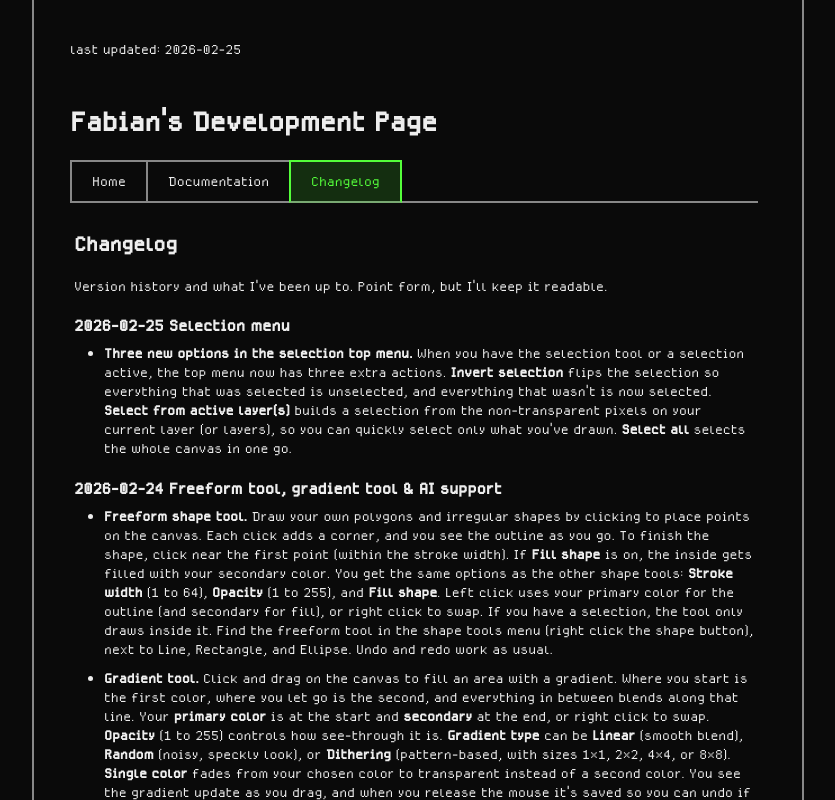
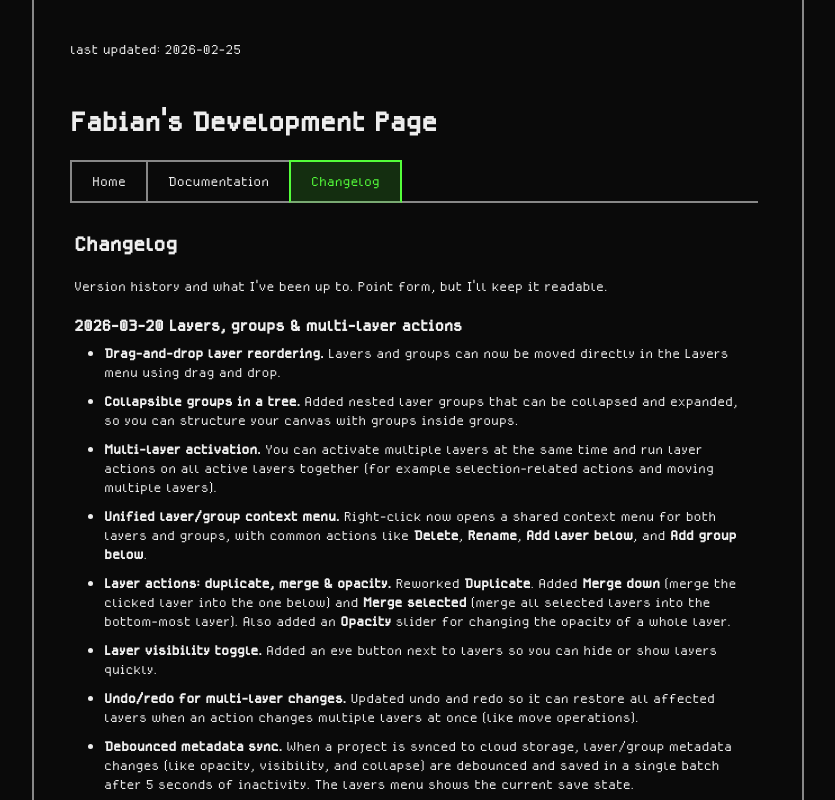
Before and after one commit to FabianKjellberg/pixelEditor, a Next.js app: page / in a window 1280 px wide. Both pictures are taken after a click on the button "Changelog". Shown: the whole page, without its empty margins (222-1057 px from the left). Built offline with nearby package versions, Linux system fonts and the light colour scheme.

Commit message:
change log

```diff
--- a/src/components/FrontPage/Changelog/Changelog.tsx
+++ b/src/components/FrontPage/Changelog/Changelog.tsx
@@ -10,6 +10,62 @@ const Changelog = () => {
         Version history and what I&apos;ve been up to. Point form, but I&apos;ll keep it readable.
       </p>
       <br />
+      <ChangelogEntry date="2026-03-20" title="Layers, groups & multi-layer actions">
+        <li>
+          <p>
+            <b>Drag-and-drop layer reordering.</b> Layers and groups can now be moved directly in the
+            Layers menu using drag and drop.
+          </p>
+        </li>
+        <li>
+          <p>
+            <b>Collapsible groups in a tree.</b> Added nested layer groups that can be collapsed
+            and expanded, so you can structure your canvas with groups inside groups.
+          </p>
+        </li>
+        <li>
+          <p>
+            <b>Multi-layer activation.</b> You can activate multiple layers at the same time and
+            run layer actions on all active layers together (for example selection-related actions
+            and moving multiple layers).
+          </p>
+        </li>
+        <li>
+          <p>
+            <b>Unified layer/group context menu.</b> Right-click now opens a shared context menu
+            for both layers and groups, with common actions like <b>Delete</b>, <b>Rename</b>,{" "}
+            <b>Add layer below</b>, and <b>Add group below</b>.
+          </p>
+        </li>
+        <li>
+          <p>
+            <b>Layer actions: duplicate, merge & opacity.</b> Reworked <b>Duplicate</b>. Added{" "}
+            <b>Merge down</b> (merge the clicked layer into the one below) and <b>Merge selected</b>{" "}
+            (merge all selected layers into the bottom-most layer). Also added an <b>Opacity</b>{" "}
+            slider for changing the opacity of a whole layer.
+          </p>
+        </li>
+        <li>
+          <p>
+            <b>Layer visibility toggle.</b> Added an eye button next to layers so you can hide or
+            show layers quickly.
+          </p>
+        </li>
+        <li>
+          <p>
+            <b>Undo/redo for multi-layer changes.</b> Updated undo and redo so it can restore all
+            affected layers when an action changes multiple layers at once (like move operations).
+          </p>
+        </li>
+        <li>
+          <p>
+            <b>Debounced metadata sync.</b> When a project is synced to cloud storage, layer/group
+            metadata changes (like opacity, visibility, and collapse) are debounced and saved in a
+            single batch after 5 seconds of inactivity. The layers menu shows the current save
+            state.
+          </p>
+        </li>
+      </ChangelogEntry>
       <ChangelogEntry date="2026-02-25" title="Selection menu">
         <li>
           <p>
--- a/src/components/FrontPage/Documentation/ApiDocumentation/ApiDocumentation.tsx
+++ b/src/components/FrontPage/Documentation/ApiDocumentation/ApiDocumentation.tsx
@@ -211,6 +211,7 @@ const projectEndpoints: ApiEndpointProps[] = [
   },
   "layers": [
     {
+      "type": "layer",
       "id": "uuid-string",
       "name": "string",
       "width": number,
@@ -218,7 +219,21 @@ const projectEndpoints: ApiEndpointProps[] = [
       "x": number,
       "y": number,
       "zIndex": number,
-      "length": number
+      "length": number,
+      "visible": boolean,
+      "opacity": number
+    },
+    {
+      "type": "group-start",
+      "id": "uuid-string",
+      "zIndex": number,
+      "name": "string",
+      "collapsed": boolean
+    },
+    {
+      "type": "group-end",
+      "id": "uuid-string",
+      "zIndex": number
     }
   ]
 }`,
@@ -329,6 +344,7 @@ const projectEndpoints: ApiEndpointProps[] = [
   },
   "layers": [
     {
+      "type": "layer",
       "id": "uuid-string",
       "name": "string",
       "signedBlobUrl": "string",
@@ -336,6 +352,22 @@ const projectEndpoints: ApiEndpointProps[] = [
       "height": number,
       "x": number,
       "y": number,
+      "zIndex": number,
+      "opacity": number,
+      "visible": boolean
+    },
+    {
+      "type": "group-start",
+      "id": "uuid-string",
+      "projectId": "uuid-string",
+      "name": "string",
+      "collapsed": boolean,
+      "zIndex": number
+    },
+    {
+      "type": "group-end",
+      "id": "uuid-string",
+      "projectId": "uuid-string",
       "zIndex": number
     }
   ]
@@ -400,6 +432,170 @@ const projectEndpoints: ApiEndpointProps[] = [
   "message": "Invalid or expired token"
 }`,
         note: 'Returned when token is invalid or expired',
+      },
+      {
+        status: '404 Not Found',
+        body: `{
+  "message": "not found"
+}`,
+      },
+      {
+        status: '500 Internal Server Error',
+        body: `{
+  "error": "Internal server error"
+}`,
+      },
+    ],
+  },
+  {
+    method: 'PUT',
+    path: '/project/order',
+    authType: 'bearer',
+    description: 'Update the ordering (layer z-index/ranges) of layers and groups in a project.',
+    requestBody: `{
+  "projectId": "uuid-string",
+  "order": [
+    { "type": "layer", "id": "uuid-string", "index": number },
+    { "type": "group-start", "id": "uuid-string", "index": number },
+    { "type": "group-end", "id": "uuid-string", "index": number }
+  ]
+}`,
+    responses: [
+      {
+        status: '200 OK',
+        body: `{
+  "message": "updated order successfully"
+}`,
+      },
+      {
+        status: '401 Unauthorized',
+        body: `{
+  "message": "Unauthorized"
+}`,
+        note: 'Returned when Authorization header is missing or invalid',
+      },
+      {
+        status: '404 Not Found',
+        body: `{
+  "message": "unable to find project"
+}`,
+      },
+      {
+        status: '500 Internal Server Error',
+        body: `{
+  "error": "Internal server error"
+}`,
+      },
+    ],
+  },
+  {
+    method: 'DELETE',
+    path: '/project/delete-items',
+    authType: 'bearer',
+    description: 'Delete one or more layers and/or groups from a project. Optionally returns a signed preview upload URL.',
+    requestBody: `{
+  "ids": ["uuid-string"],
+  "shouldPreview": boolean,
+  "projectId": "uuid-string"
+}`,
+    responses: [
+      {
+        status: '200 OK',
+        body: `{
+  "previewUrl": "string"
+}`,
+      },
+      {
+        status: '401 Unauthorized',
+        body: `{
+  "message": "Unauthorized"
+}`,
+        note: 'Returned when Authorization header is missing or invalid',
+      },
+      {
+        status: '404 Not Found',
+        body: `{
+  "message": "one or more items not found"
+}`,
+      },
+      {
+        status: '500 Internal Server Error',
+        body: `{
+  "error": "Internal server error"
+}`,
+      },
+    ],
+  },
+  {
+    method: 'PUT',
+    path: '/project/update-metadata',
+    authType: 'bearer',
+    description: 'Update layer/group metadata (visibility, opacity, collapse and rename) in a single batch.',
+    requestBody: `{
+  "projectId": "uuid-string",
+  "changes": [
+    { "type": "name", "id": "uuid-string", "name": "string" },
+    { "type": "visible", "id": "uuid-string", "visible": boolean },
+    { "type": "opacity", "id": "uuid-string", "opacity": number },
+    { "type": "collapse", "id": "uuid-string", "collapsed": boolean }
+  ]
+}`,
+    responses: [
+      {
+        status: '200 OK',
+        body: `{
+  "message": "successfully update metadata"
+}`,
+      },
+      {
+        status: '401 Unauthorized',
+        body: `{
+  "message": "Unauthorized"
+}`,
+      },
+      {
+        status: '404 Not Found',
+        body: `{
+  "message": "not found"
+}`,
+      },
+      {
+        status: '500 Internal Server Error',
+        body: `{
+  "error": "internal server error"
+}`,
+      },
+    ],
+  },
+];
+
+const groupEndpoints: ApiEndpointProps[] = [
+  {
+    method: 'POST',
+    path: '/group/create',
+    authType: 'bearer',
+    description: 'Create a new collapsible layer group and define its range in the layer tree.',
+    requestBody: `{
+  "projectId": "uuid-string",
+  "id": "uuid-string",
+  "collapsed": boolean,
+  "name": "string",
+  "startIndex": number,
+  "endIndex": number
+}`,
+    responses: [
+      {
+        status: '200 OK',
+        body: `{
+  "message": "successfully added group"
+}`,
+      },
+      {
+        status: '401 Unauthorized',
+        body: `{
+  "message": "Unauthorized"
+}`,
+        note: 'Returned when Authorization header is missing or invalid',
       },
       {
         status: '404 Not Found',
@@ -680,6 +876,11 @@ const ApiDocumentation = () => {
         <ApiEndpoint key={`${endpoint.method}-${endpoint.path}`} {...endpoint} />
       ))}
 
+      <h4 style={{ marginTop: '20px', marginBottom: '12px' }}>Group Endpoints</h4>
+      {groupEndpoints.map((endpoint) => (
+        <ApiEndpoint key={`${endpoint.method}-${endpoint.path}`} {...endpoint} />
+      ))}
+
       <h4 style={{ marginTop: '20px', marginBottom: '12px' }}>Layer Endpoints</h4>
       {layerEndpoints.map((endpoint) => (
         <ApiEndpoint key={`${endpoint.method}-${endpoint.path}`} {...endpoint} />
--- a/src/components/FrontPage/Documentation/DatabaseSchema/DatabaseSchema.tsx
+++ b/src/components/FrontPage/Documentation/DatabaseSchema/DatabaseSchema.tsx
@@ -102,6 +102,47 @@ const layerColumns: TableColumn[] = [
     constraints: 'NOT NULL, DEFAULT 0',
     description: 'Stacking order',
   },
+  {
+    name: 'visible',
+    type: 'INTEGER',
+    constraints: 'NOT NULL, DEFAULT 1',
+    description: 'Layer visibility (1 = visible, 0 = hidden)',
+  },
+  {
+    name: 'opacity',
+    type: 'INTEGER',
+    constraints: 'NOT NULL, DEFAULT 255',
+    description: 'Layer opacity (0 to 255)',
+  },
+];
+
+const layerGroupColumns: TableColumn[] = [
+  { name: 'id', type: 'TEXT', constraints: 'PRIMARY KEY', description: 'UUID identifier' },
+  {
+    name: 'project_id',
+    type: 'TEXT',
+    constraints: 'NOT NULL, FK -> project',
+    description: 'Parent project',
+  },
+  { name: 'name', type: 'TEXT', constraints: 'NULLABLE', description: 'Group name' },
+  {
+    name: 'collapsed',
+    type: 'INTEGER',
+    constraints: 'NULLABLE',
+    description: 'Whether the group is collapsed (0/1)',
+  },
+  {
+    name: 'start_index',
+    type: 'INTEGER',
+    constraints: 'NOT NULL',
+    description: 'Start index for the group range in the layer tree',
+  },
+  {
+    name: 'end_index',
+    type: 'INTEGER',
+    constraints: 'NOT NULL',
+    description: 'End index for the group range in the layer tree',
+  },
 ];
 
 const refreshSessionColumns: TableColumn[] = [
@@ -172,6 +213,7 @@ const DatabaseSchema = () => {
       <SchemaTable tableName="users" columns={usersColumns} />
       <SchemaTable tableName="project" columns={projectColumns} />
       <SchemaTable tableName="layer" columns={layerColumns} />
+      <SchemaTable tableName="layerGroup" columns={layerGroupColumns} />
       <SchemaTable tableName="refresh_session" columns={refreshSessionColumns} />
       <SchemaTable tableName="refresh_token" columns={refreshTokenColumns} />
     </DocumentationSection>
```
